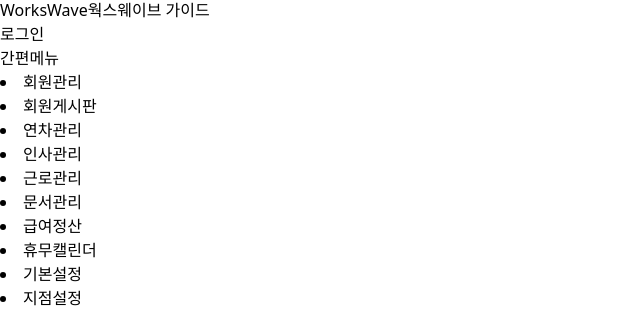
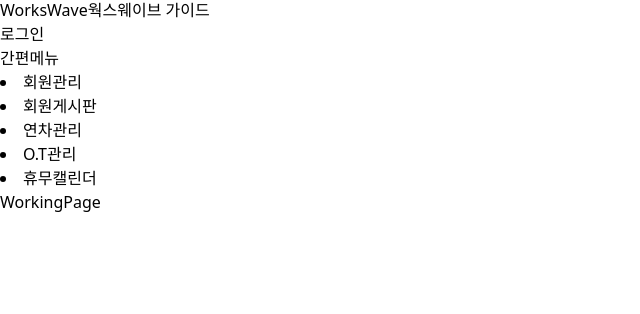
Before and after one commit to mementai-internship/workswave-frontend, a React (Vite) app: page /basic-setting/working in a window 1280 px wide. Shown: the part 1994-2308 px from the top of the page, without its empty margins (0-640 px from the left). After the commit the page ends 2208 px from the top, so only its background shows below. Built offline with nearby package versions, Linux system fonts and the light colour scheme.

Commit message:
feat: 유저 권한에 따라 보여지는 내비게이션 UI 수정 #53

```diff
--- a/src/layout/Navigation/Navigation.tsx
+++ b/src/layout/Navigation/Navigation.tsx
@@ -1,13 +1,19 @@
 import { NAVIGATION_CONTENTS } from '@/layout/Navigation/constants';
 import { Link, useLocation } from 'react-router-dom';
 
+// 현재 로그인한 유저의 권한을 얻는 함수
+const getCurrentUserAuth = () => {
+  return 'STAFF';
+};
+
 export default function Navigation() {
+  const currentUserAuth = getCurrentUserAuth();
   const { pathname } = useLocation();
   const currentPath = pathname.split('/')[1];
 
   return (
     <nav className="flex mt-2 px-5 border-b border-gray-10">
-      {NAVIGATION_CONTENTS.map(({ path, content }) => (
+      {NAVIGATION_CONTENTS[currentUserAuth].map(({ path, content }) => (
         <Link
           to={path}
           key={content}
--- a/src/layout/Navigation/constants/index.ts
+++ b/src/layout/Navigation/constants/index.ts
@@ -1,4 +1,51 @@
-export const NAVIGATION_CONTENTS = [
+const MSO_NAVIGATION = [
+  {
+    path: '/member-management',
+    content: '회원관리',
+  },
+  {
+    path: '/board',
+    content: '회원게시판',
+  },
+  {
+    path: '/dayoff-management',
+    content: '연차관리',
+  },
+  {
+    path: '/ot-management',
+    content: 'O.T관리',
+  },
+  {
+    path: '/hr-management',
+    content: '인사관리',
+  },
+  {
+    path: '/work-management',
+    content: '근로관리',
+  },
+  {
+    path: '/document-management',
+    content: '문서관리',
+  },
+  {
+    path: '/salary-settlement',
+    content: '급여정산',
+  },
+  {
+    path: '/holiday-calander',
+    content: '휴무캘린더',
+  },
+  {
+    path: '/basic-setting',
+    content: '기본설정',
+  },
+  {
+    path: '/office-setting',
+    content: '지점설정',
+  },
+];
+
+const SUPER_MANAGER_NAVIGATION = [
   {
     path: '/member-management',
     content: '회원관리',
@@ -28,7 +75,7 @@
     content: '급여정산',
   },
   {
-    path: '/dayoff-calander',
+    path: '/holiday-calander',
     content: '휴무캘린더',
   },
   {
@@ -40,3 +87,72 @@
     content: '지점설정',
   },
 ];
+
+const PART_MANAGER_NAVIGATION = [
+  {
+    path: '/member-management',
+    content: '회원관리',
+  },
+  {
+    path: '/board',
+    content: '회원게시판',
+  },
+  {
+    path: '/dayoff-management',
+    content: '연차관리',
+  },
+  {
+    path: '/ot-management',
+    content: 'O.T관리',
+  },
+  {
+    path: '/hr-management',
+    content: '인사관리',
+  },
+  {
+    path: '/work-management',
+    content: '근로관리',
+  },
+  {
+    path: '/document-management',
+    content: '문서관리',
+  },
+  {
+    path: '/holiday-calander',
+    content: '휴무캘린더',
+  },
+  {
+    path: '/basic-setting',
+    content: '기본설정',
+  },
+];
+
+const STAFF_NAVIGATION = [
+  {
+    path: '/member-management',
+    content: '회원관리',
+  },
+  {
+    path: '/board',
+    content: '회원게시판',
+  },
+  {
+    path: '/dayoff-management',
+    content: '연차관리',
+  },
+  {
+    path: '/ot-management',
+    content: 'O.T관리',
+  },
+  {
+    path: '/holiday-calander',
+    content: '휴무캘린더',
+  },
+];
+
+export const NAVIGATION_CONTENTS = {
+  MSO: MSO_NAVIGATION,
+  SUPER_MANAGER: SUPER_MANAGER_NAVIGATION,
+  PART_MANAGER: PART_MANAGER_NAVIGATION,
+  STAFF: STAFF_NAVIGATION,
+};
```
